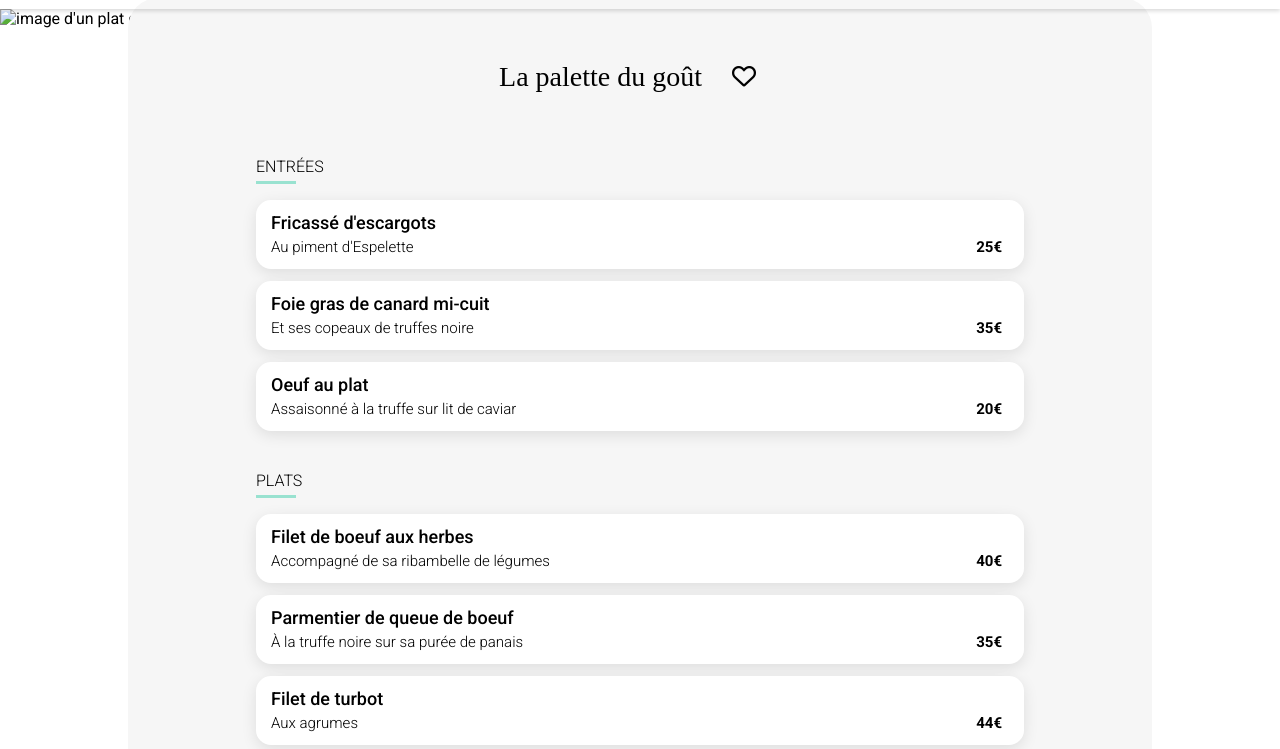
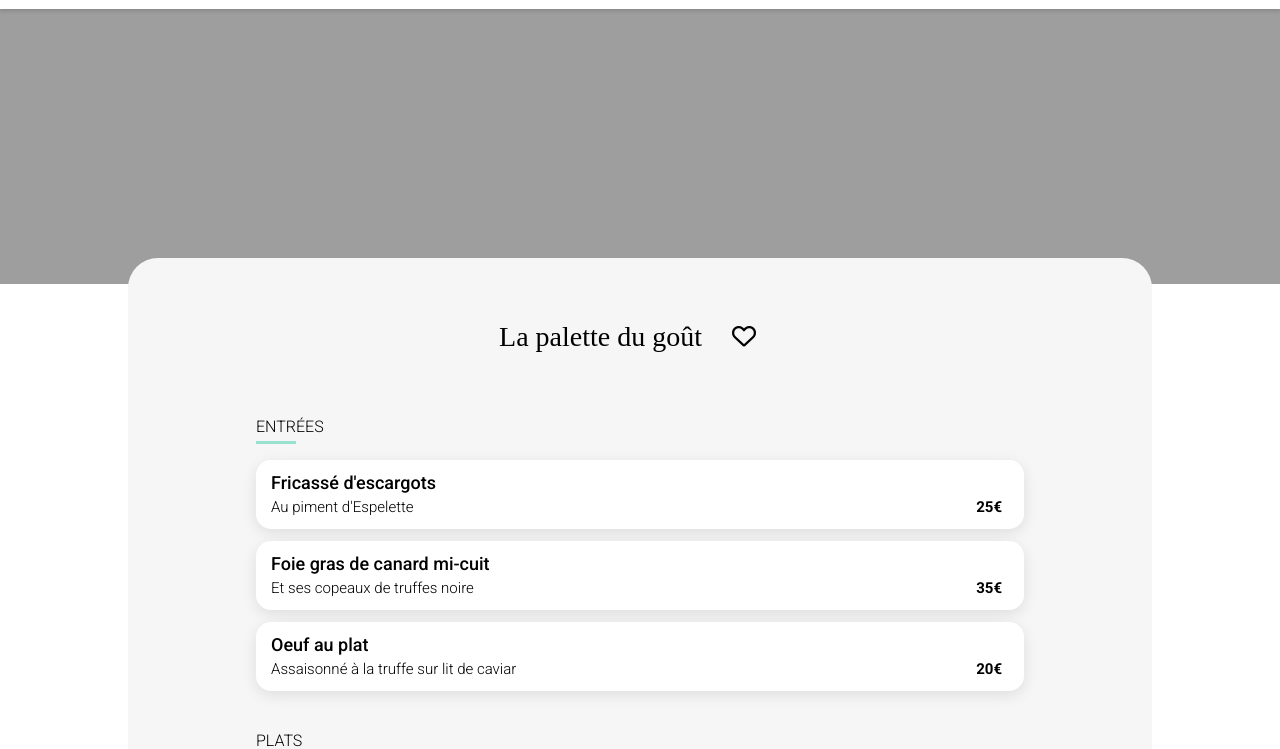
Before and after one commit to Sylviacarrera/projet-scss, a website: page restaurants/page1.html in a window 1280 px wide. Shown: the part 54-803 px from the top of the page. Drawn offline with Linux system fonts and the light colour scheme; the site is published under a folder, as on GitHub Pages, so addresses that start at the root find nothing; a web font is replaced by a local one.

Commit message:
modif image

```diff
--- a/restaurants/page1.html
+++ b/restaurants/page1.html
@@ -33,7 +33,7 @@
             </a>
 
             <nav>
-                <img src="/images/restaurants/jay-wennington-N_Y88TWmGwA-unsplash.jpg"
+                <img src="../images/restaurants/jay-wennington-N_Y88TWmGwA-unsplash.jpg"
                     alt="image d'un plat dans un restaurant">
 
             </nav>
```
